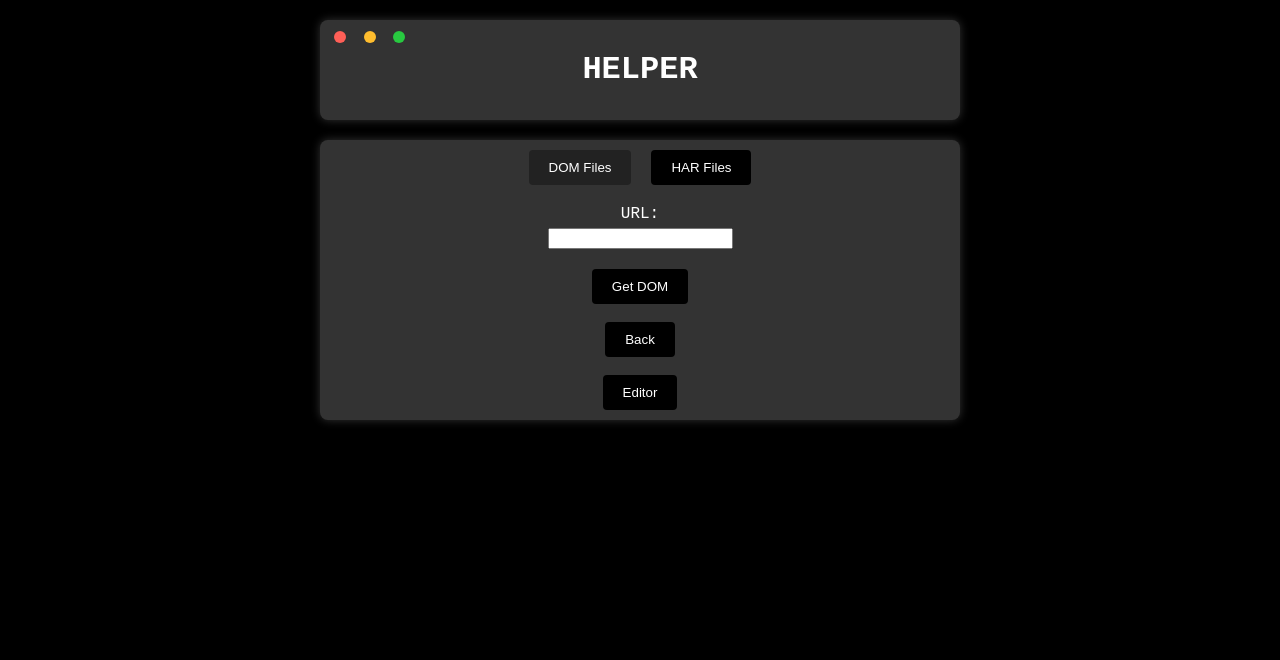
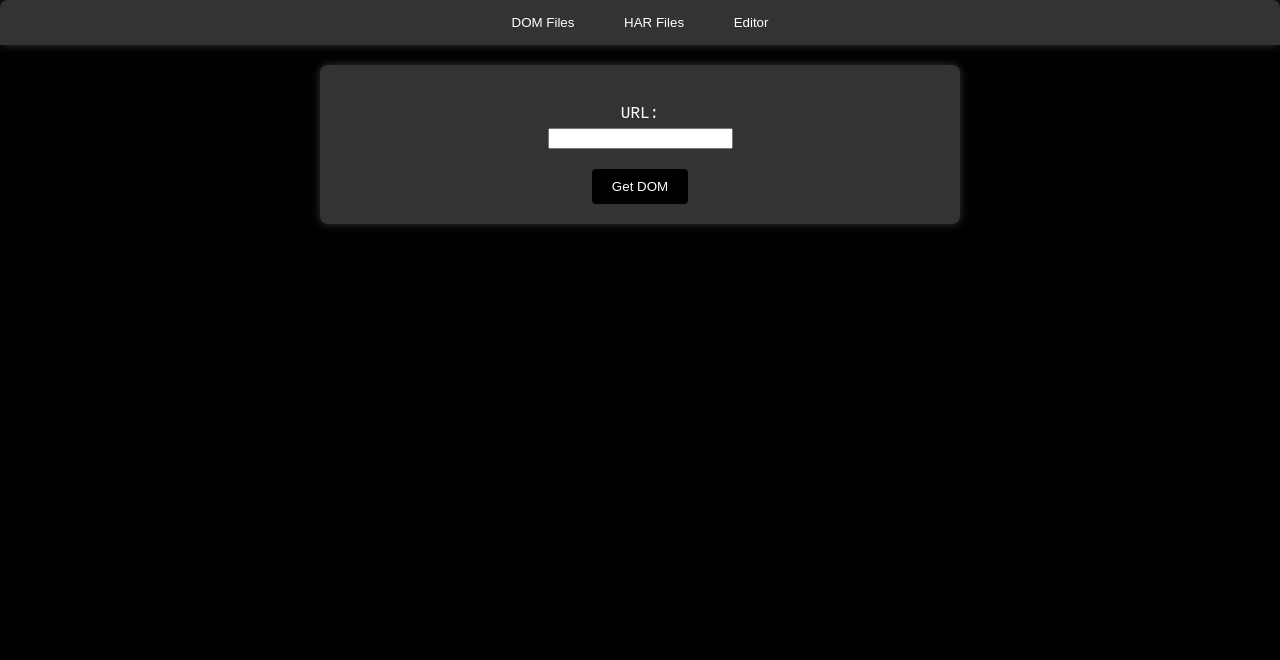
Before and after one commit to VrushankiPatel/EazyViz, a Flask app: page / in a window 1280 px wide. Shown: the top 660 px of the page. After the commit the page ends 226 px from the top, so only its background shows below. Run offline with Flask 3, Linux system fonts and the light colour scheme.

Commit message:
home page with nav bar

```diff
--- a/templates/home.html
+++ b/templates/home.html
@@ -17,59 +17,19 @@
             height: 100vh;
         }
 
-        .navbar,
-        .container {
+        .navbar {
             background-color: #333;
-            padding: 10px 20px;
-            margin: 20px auto;
-            border-radius: 8px;
-            width: 80%;
-            max-width: 600px;
-            box-shadow: 0 0 10px rgba(255, 255, 255, 0.2);
-        }
-
-        .navbar {
-            position: relative;
+            padding: 10px;
             border-top-left-radius: 8px;
             border-top-right-radius: 8px;
-        }
-
-        .window-controls {
-            position: absolute;
-            top: 10px;
-            left: 10px;
-        }
-
-        .window-control {
-            display: inline-block;
-            width: 12px;
-            height: 12px;
-            border-radius: 50%;
-            margin: 0 4px;
-        }
-
-        .close {
-            background-color: #ff5f57;
-        }
-
-        .minimize {
-            background-color: #ffbd2e;
-        }
-
-        .maximize {
-            background-color: #28c940;
-        }
-
-        .file-selection {
-            display: flex;
-            justify-content: center;
+            box-shadow: 0 0 10px rgba(255, 255, 255, 0.2);
             margin-bottom: 20px;
         }
 
-        .file-selection button {
-            padding: 10px 20px;
+        .navbar button {
+            padding: 5px 10px;
             margin: 0 10px;
-            background-color: #000;
+            background-color: transparent;
             color: #fff;
             border: none;
             border-radius: 4px;
@@ -77,8 +37,18 @@
             transition: background-color 0.3s ease;
         }
 
-        .file-selection button.active {
+        .navbar button:hover {
             background-color: #222;
+        }
+
+        .container {
+            background-color: #333;
+            padding: 20px;
+            border-radius: 8px;
+            width: 80%;
+            max-width: 600px;
+            box-shadow: 0 0 10px rgba(255, 255, 255, 0.2);
+            margin: 0 auto;
         }
 
         .form-group {
@@ -108,20 +78,12 @@
 
 <body>
     <div class="navbar">
-        <div class="window-controls">
-            <div class="window-control close"></div>
-            <div class="window-control minimize"></div>
-            <div class="window-control maximize"></div>
-        </div>
-        <h1>HELPER</h1>
+        <button id="domNavBtn">DOM Files</button>
+        <button id="harNavBtn">HAR Files</button>
+        <button id="editorNavBtn">Editor</button>
     </div>
 
-    <div class="container">
-        <div class="file-selection">
-            <button id="domButton" class="active">DOM Files</button>
-            <button id="harButton">HAR Files</button>
-        </div>
-
+    <div class="container" id="domSection">
         <form id="domForm" action="/test-convert-dom" method="post" enctype="multipart/form-data">
             <div class="form-group">
                 <label for="domInput">URL:</label>
@@ -132,10 +94,11 @@
             <h2>Generated Image</h2>
             <img src="/get-dom-image" alt="Generated Image">
             {% endif %}
+        </form>
+    </div>
 
-        </form>
-
-        <form id="harForm" action="/test-convert-har" method="post" enctype="multipart/form-data" style="display: none;">
+    <div class="container" id="harSection" style="display: none;">
+        <form id="harForm" action="/test-convert-har" method="post" enctype="multipart/form-data">
             <div class="form-group">
                 <label for="harInput">Select File:</label>
                 <input type="file" name="fileUpload" id="harInput">
@@ -146,45 +109,59 @@
             <img src="/get-api-image" alt="Generated Image">
             {% endif %}
         </form>
+    </div>
+
+    <div class="container" id="editorSection" style="display: none;">
+        <button id="textToCodeBtn" class="btn">Text &lt;-&gt; Code</button>
+        <br>
         <br>
         <button id="backBtn" class="btn">Back</button>
         <br>
         <br>
-
-        <button id="editorBtn" class="btn">Editor</button>
-
     </div>
 
     <script>
-        const domButton = document.getElementById('domButton');
-        const harButton = document.getElementById('harButton');
-        const domForm = document.getElementById('domForm');
-        const harForm = document.getElementById('harForm');
+        const domNavBtn = document.getElementById('domNavBtn');
+        const harNavBtn = document.getElementById('harNavBtn');
+        const editorNavBtn = document.getElementById('editorNavBtn');
 
-        domButton.addEventListener('click', function () {
-            domButton.classList.add('active');
-            harButton.classList.remove('active');
-            domForm.style.display = 'block';
-            harForm.style.display = 'none';
+        const domSection = document.getElementById('domSection');
+        const harSection = document.getElementById('harSection');
+        const editorSection = document.getElementById('editorSection');
+
+        domNavBtn.addEventListener('click', function () {
+            showSection(domSection);
+            hideSection(harSection);
+            hideSection(editorSection);
         });
 
-        harButton.addEventListener('click', function () {
-            harButton.classList.add('active');
-            domButton.classList.remove('active');
-            harForm.style.display = 'block';
-            domForm.style.display = 'none';
+        harNavBtn.addEventListener('click', function () {
+            showSection(harSection);
+            hideSection(domSection);
+            hideSection(editorSection);
         });
 
-        editorBtn.addEventListener('click', function () {
-            window.open('http://localhost:5500');
+        editorNavBtn.addEventListener('click', function () {
+            showSection(editorSection);
+            hideSection(domSection);
+            hideSection(harSection);
+        });
+
+        textToCodeBtn.addEventListener('click', function () {
+            window.open('http://localhost:5500/templates/');
         });
 
         backBtn.addEventListener('click', function () {
             window.location.href = 'http://127.0.0.1:5000/';
         });
 
+        function showSection(section) {
+            section.style.display = 'block';
+        }
 
-
+        function hideSection(section) {
+            section.style.display = 'none';
+        }
     </script>
 </body>
 
```
